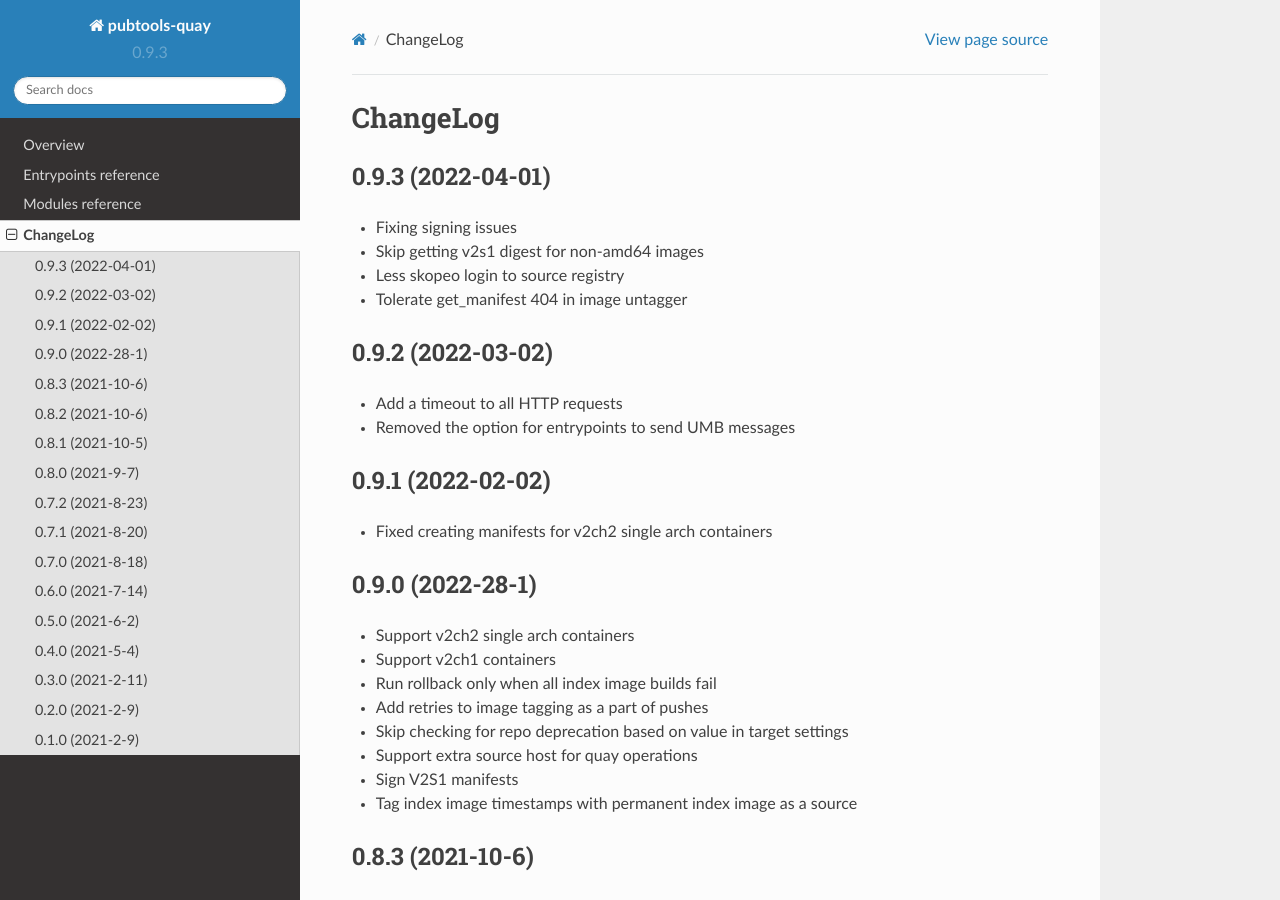
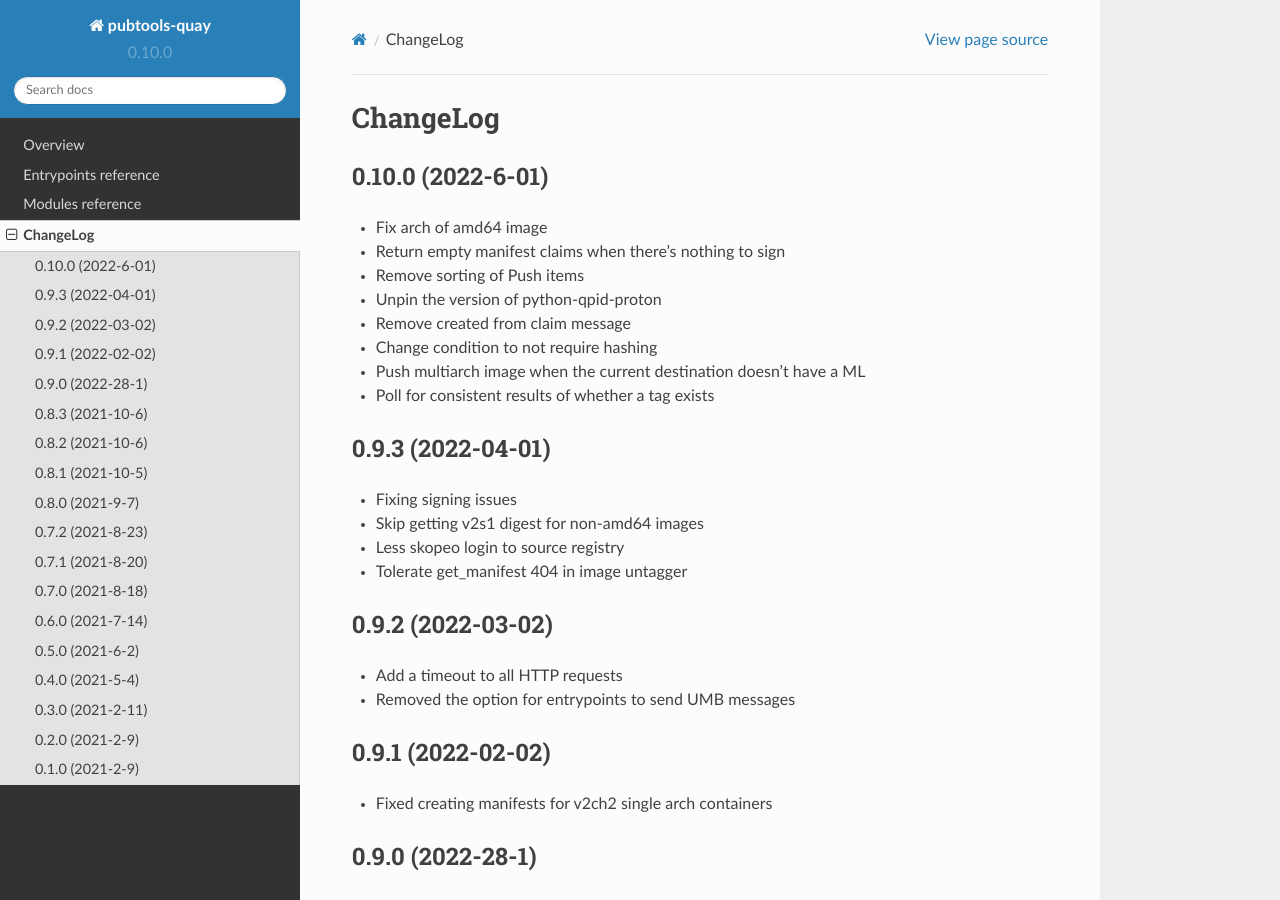
Before and after one commit to release-engineering/pubtools-quay, a Sphinx documentation site: the page built from docs/source/CHANGELOG.rst, in a window 1280 px wide and 900 px high. Built offline with Sphinx 7.4.7 and the Read the Docs theme 2.0.0, drawn with Linux system fonts in a browser that asks for light colours.

Commit message:
Prepare release 0.10.0

```diff
--- a/docs/source/CHANGELOG.rst
+++ b/docs/source/CHANGELOG.rst
@@ -1,5 +1,16 @@
 ChangeLog
 =========
+
+0.10.0 (2022-6-01)
+--------------------
+* Fix arch of amd64 image
+* Return empty manifest claims when there's nothing to sign
+* Remove sorting of Push items
+* Unpin the version of python-qpid-proton
+* Remove created from claim message
+* Change condition to not require hashing
+* Push multiarch image when the current destination doesn't have a ML
+* Poll for consistent results of whether a tag exists
 
 0.9.3 (2022-04-01)
 --------------------
--- a/docs/source/conf.py
+++ b/docs/source/conf.py
@@ -25,9 +25,9 @@ copyright = u"2021, Red Hat"
 author = u"Red Hat"
 
 # The short X.Y version
-version = u"0.9.3"
+version = u"0.10.0"
 # The full version, including alpha/beta/rc tags
-release = u"0.9.3"
+release = u"0.10.0"
 
 
 # -- General configuration ---------------------------------------------------
@@ -139,9 +139,7 @@ latex_documents = [
 
 # One entry per manual page. List of tuples
 # (source start file, name, description, authors, manual section).
-man_pages = [
-    (master_doc, "pubtools-quay", u"pubtools-quay Documentation", [author], 1)
-]
+man_pages = [(master_doc, "pubtools-quay", u"pubtools-quay Documentation", [author], 1)]
 
 
 # -- Options for Texinfo output ----------------------------------------------
```
Also changed, not shown: setup.py (+12 -9 lines).
